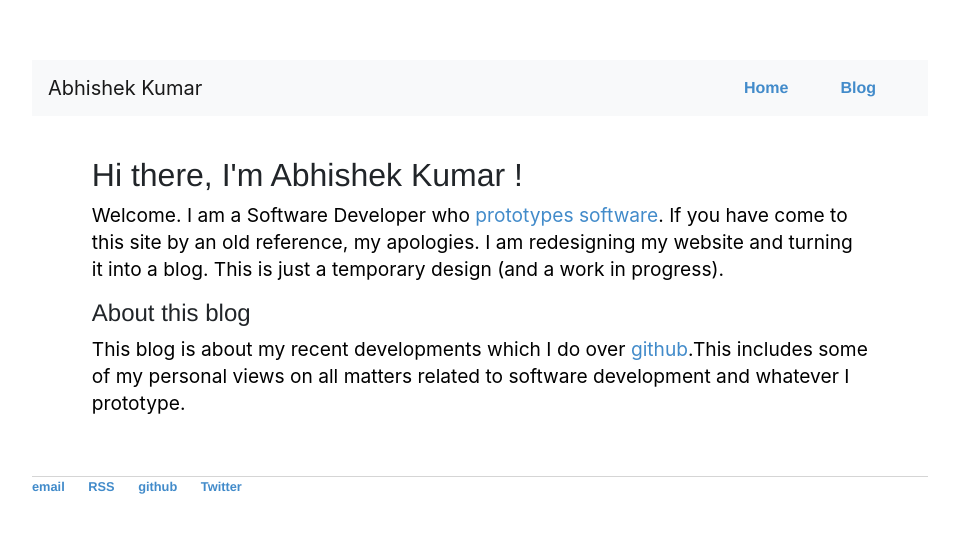
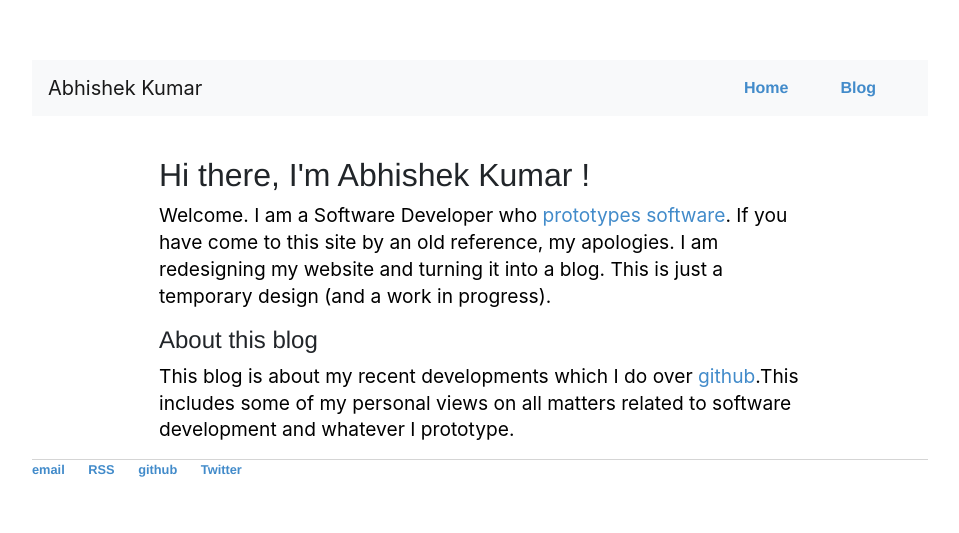
Before and after one commit to Mr-Kumar-Abhishek/Mr-Kumar-Abhishek.github.io, a Jekyll site: the page built from index.html, in a window 1280 px wide. Shown: the top 533 px of the page, without its empty margins (160-1119 px from the left). Built offline with Jekyll 4.4.1, drawn with Linux system fonts in a browser that asks for light colours; nearby versions of some CDN libraries.

Commit message:
added grids for content

```diff
--- a/_layouts/default.html
+++ b/_layouts/default.html
@@ -56,10 +56,13 @@ layout: compress
 		</nav>
 
 		<div class="container">
+			<div class="row justify-content-center">
+				<div class="col-9">
 
+					{{ content }}
 
-			{{ content }}
-
+				</div>
+			</div>
 		</div><!-- /.container -->
 		<footer>
     		<ul>
--- a/css/main.css
+++ b/css/main.css
@@ -94,8 +94,5 @@ code {
 }
 
 .container {
-    width: 90%;
-    margin: 0 auto 60px auto;
-    line-height: 26px;
     padding-top: 40px;;
 }
```
